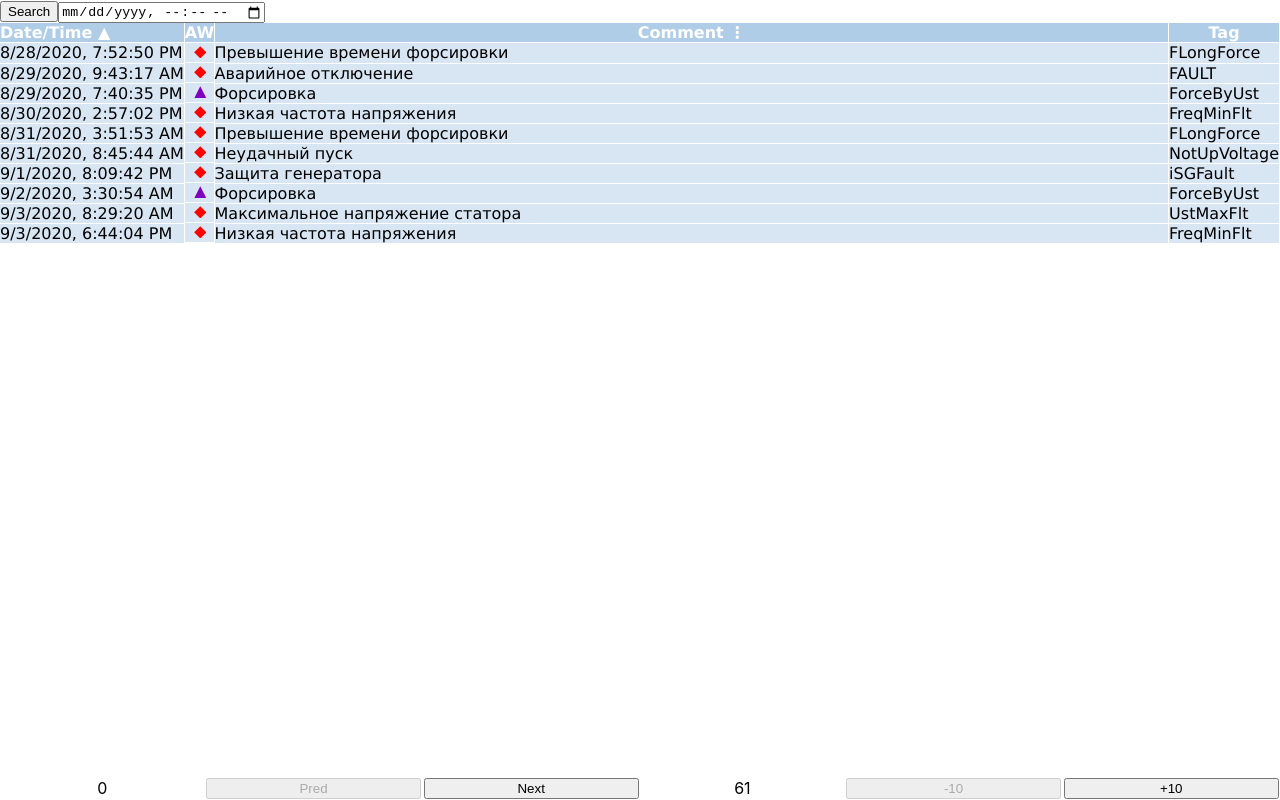
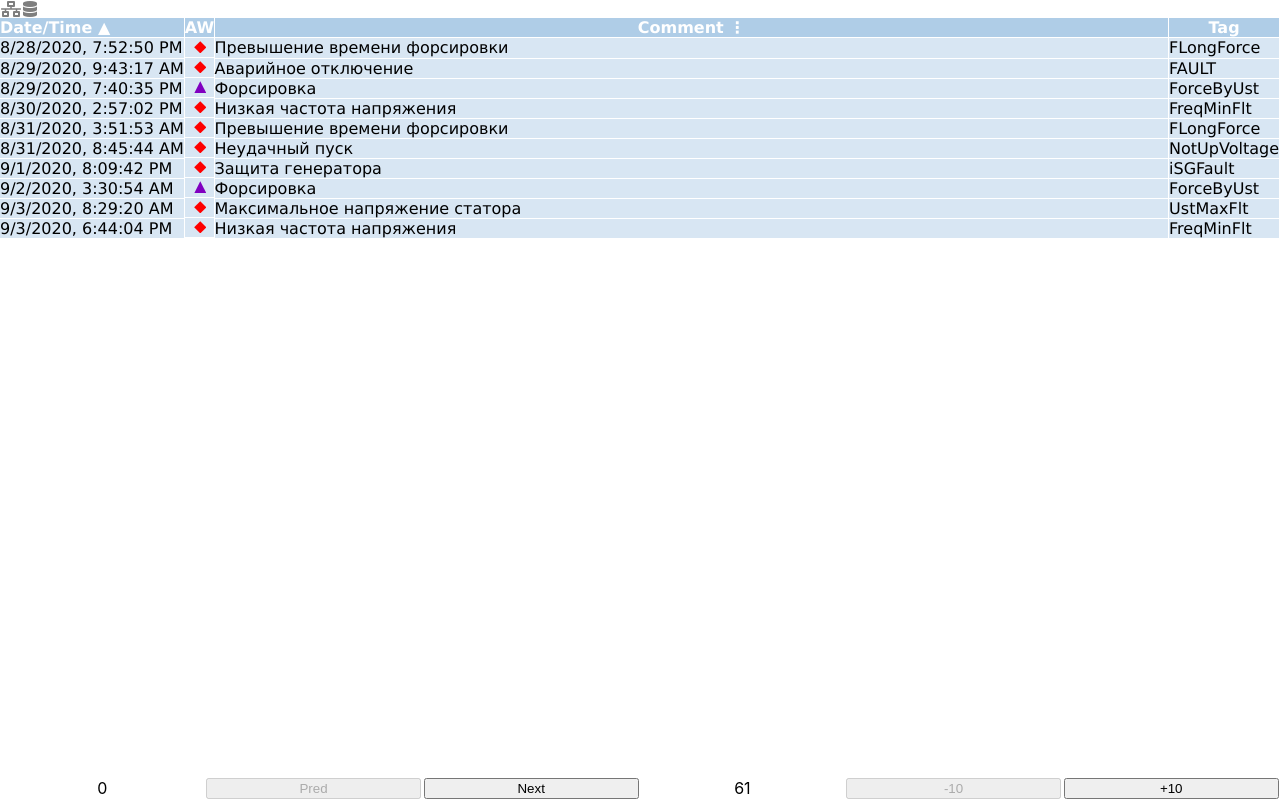
Before and after one commit to GerasimGerasimov/dexop-events-table, a React (Create React App) app: page / in a window 1280 px wide. Built offline with nearby package versions, Linux system fonts and the light colour scheme.

Commit message:
добавил fortawesome/fontawesome-free и меню на их базе

```diff
--- a/package.json
+++ b/package.json
@@ -3,6 +3,7 @@
   "version": "0.1.0",
   "private": true,
   "dependencies": {
+    "@fortawesome/fontawesome-free": "^5.15.1",
     "@testing-library/jest-dom": "^4.2.4",
     "@testing-library/react": "^9.5.0",
     "@testing-library/user-event": "^7.2.1",
--- a/src/Pages/Events/Events.tsx
+++ b/src/Pages/Events/Events.tsx
@@ -4,6 +4,7 @@ import { IEventQueryDirection, ISortDirection, IEventsQuery, IEventsRespond, IEv
 import { EventsModel } from "../../server/server";
 import Paginator from "./components/paginator/paginator";
 import './Events.css'
+import EventsHeaderMenu from "./menu/EventsHeaderMenu";
 
 interface IEventsProps{
 }
@@ -146,13 +147,25 @@ export default class Events extends Component <IEventsProps,IEventsState> {
     return '⋮' //All
   }
 
+  private handlerToolMenu(name: string, status: boolean){
+    /*
+    const handlers: {[handlerName: string]: any} = {
+      'ZoomMinus' : this.onZoomMinus.bind(this),
+      'ZoomPlus'  : this.onZoomPlus.bind(this),
+      'PlayPause' : this.onPlayPause.bind(this),
+      'default'   : ()=>{console.log(`${name} not found`)}
+    }
+    return (handlers[name] || handlers['default'])(status)
+    */
+  }
+
   render() {
     return (
       <div className='flex-column'>
-        <div>
-          <button>Search</button>
-          <input type="datetime-local"/>
-        </div>
+        <EventsHeaderMenu
+            ToolMenuHandler = {this.handlerToolMenu.bind(this)}
+            isTougle = {false}
+          />
         <div className='flex-all-client b1pxdgr'>
           <EventsTable
             items = {this.state.respond.Items}
@@ -174,3 +187,8 @@ export default class Events extends Component <IEventsProps,IEventsState> {
     );
   }
 }
+
+/*
+          <button>Search</button>
+          <input type="datetime-local"/>
+*/
--- /dev/null
+++ b/src/Pages/Events/menu/EventsHeaderMenu.tsx
@@ -0,0 +1,27 @@
+import React, { Component } from "react";
+import { IToolButtonProps } from "../../../components/ToolMenu/buttons/iToolButton";
+import ToolMenu from "../../../components/ToolMenu/ToolMenu";
+
+interface IToolMenuHandler {
+  (name: string, status: boolean): void;
+}
+
+export interface IToolMenuProps {
+  ToolMenuHandler: IToolMenuHandler;
+  isTougle: boolean;
+}
+
+export default class EventsHeaderMenu extends Component <IToolMenuProps,{}> {
+  private ToolMenu: Array<IToolButtonProps> = [
+    { name: 'onLine', type:'ToolButton', icon:['fa-network-wired'], onClick:this.props.ToolMenuHandler},
+    { name: 'DB', type:'ToolButton', icon:['fa-database'],onClick:this.props.ToolMenuHandler}
+  ]
+
+  render () {
+    return (
+      <div>
+        <ToolMenu elements = {this.ToolMenu}/>
+      </div>
+    )
+  }
+}
--- a/src/index.tsx
+++ b/src/index.tsx
@@ -1,5 +1,6 @@
 import React from 'react';
 import ReactDOM from 'react-dom';
+import '@fortawesome/fontawesome-free/css/all.min.css';
 import './index.css';
 import App from './App';
 
```
Also changed, not shown: 1 other file (tests, documents, lock files or other folders).
